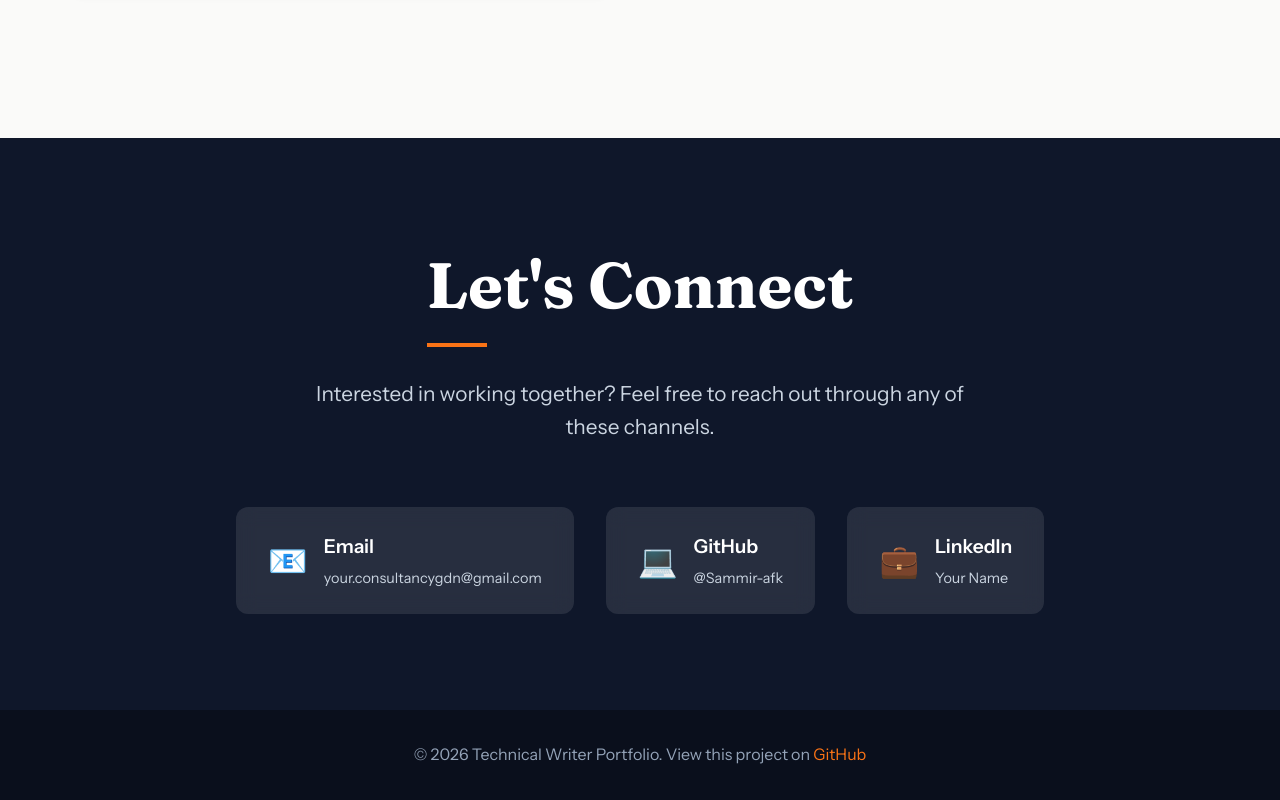
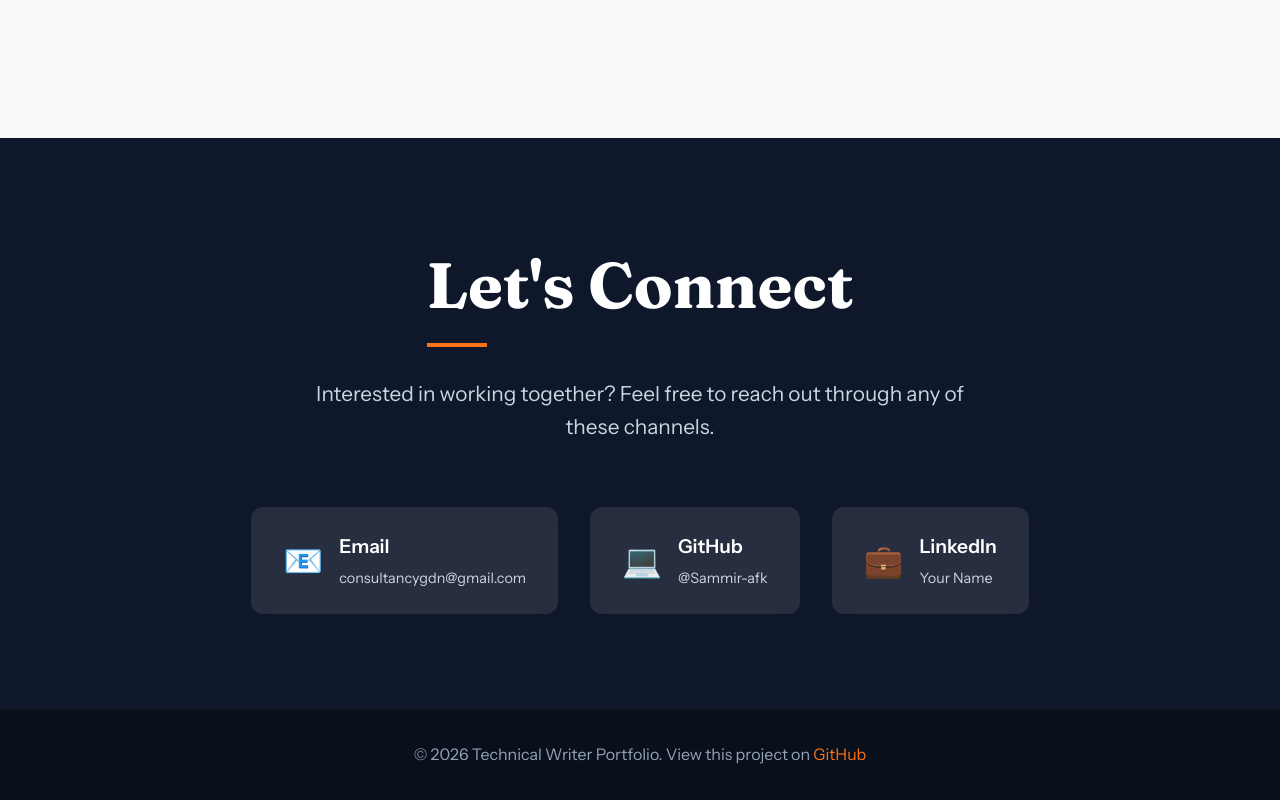
Before and after one commit to Sammir-afk/portfolio-, a plain HTML site: page index.html in a window 1280 px wide. Shown: the part 6015-6815 px from the top of the page. Drawn offline with Linux system fonts and the light colour scheme.

Commit message:
Update email address in contact section

```diff
--- a/index.html
+++ b/index.html
@@ -851,7 +851,7 @@
                     <div class="contact-icon">📧</div>
                     <div class="contact-info">
                         <h3>Email</h3>
-                        <p>your.consultancygdn@gmail.com</p>
+                        <p>consultancygdn@gmail.com</p>
                     </div>
                 </a>
 
```
